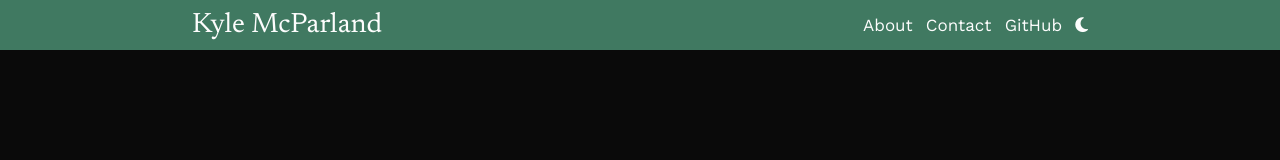
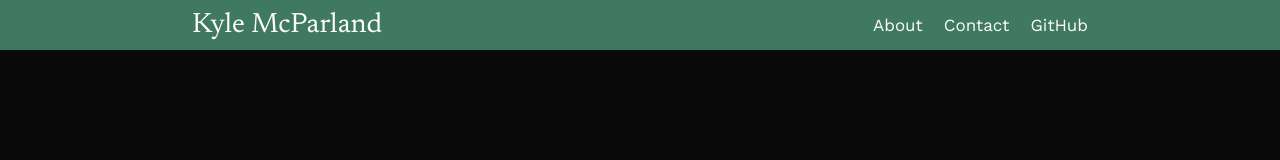
Before and after one commit to kylemcparland/kylemcparland.github.io, a React (Create React App) app: page / in a window 1280 px wide. Shown: the top 160 px of the page. Built offline with nearby package versions, Linux system fonts and the light colour scheme; a web font is replaced by a local one.

Commit message:
Adjust Navbar CSS

```diff
--- a/src/components/Logo.jsx
+++ b/src/components/Logo.jsx
@@ -4,8 +4,9 @@ import "../styles/Logo.css";
 const Logo = () => {
   return (
     <div className="Logo">
-      <p>Kyle McParland</p>
-      <i className="fa-solid fa-cat"></i>
+      <p className="Logo-text">
+        Kyle McParland<i className="fa-solid fa-cat"></i>
+      </p>
     </div>
   );
 };
--- a/src/components/NavLinks.jsx
+++ b/src/components/NavLinks.jsx
@@ -27,9 +27,9 @@ const NavLinks = ({ scrollToArticle }) => {
       >
         GitHub
       </a>
-      <button className="NavLinks-button">
+      {/* <button className="NavLinks-button">
         <i className="fa-solid fa-moon"></i>
-      </button>
+      </button> */}
 
       {/* For hover: */}
       {/* <i class="fa-regular fa-moon"></i> */}
--- a/src/sass/NavLinks.scss
+++ b/src/sass/NavLinks.scss
@@ -6,9 +6,11 @@
   justify-content: space-between;
   align-items: center;
   margin-right: 15vw;
+  margin-left: 7vw;
 
   /* SIZE */
-  width: 225px;
+  width: 215px;
+  min-width: 215px;
 
   /* FONT */
   font-family: "Work Sans", sans-serif;
--- a/src/styles/Logo.css
+++ b/src/styles/Logo.css
@@ -4,6 +4,8 @@
   justify-content: space-evenly;
   align-items: center;
   margin-left: 15vw;
+  margin-right: 7vw;
+  min-width: 185.53px;
   font-family: "Newsreader", serif;
   font-optical-sizing: auto;
   font-weight: 400;
@@ -16,6 +18,12 @@
   text-underline-offset: 5px;
 }
 
+.Logo-text {
+  display: flex;
+  align-items: center;
+  margin: 0px;
+}
+
 .fa-cat {
   padding: 5px;
   transform: translateY(-3px);
@@ -23,7 +31,7 @@
   display: none;
 }
 
-.Logo:hover .fa-cat {
+.Logo-text:hover .fa-cat {
   display: block;
 }
 
--- a/src/styles/NavLinks.css
+++ b/src/styles/NavLinks.css
@@ -4,8 +4,10 @@
   justify-content: space-between;
   align-items: center;
   margin-right: 15vw;
+  margin-left: 7vw;
   /* SIZE */
-  width: 225px;
+  width: 215px;
+  min-width: 215px;
   /* FONT */
   font-family: "Work Sans", sans-serif;
   font-optical-sizing: auto;
```
Also changed, not shown: src/sass/Logo.scss (+10 -1 lines), 2 other files (tests, documents, lock files or other folders).
